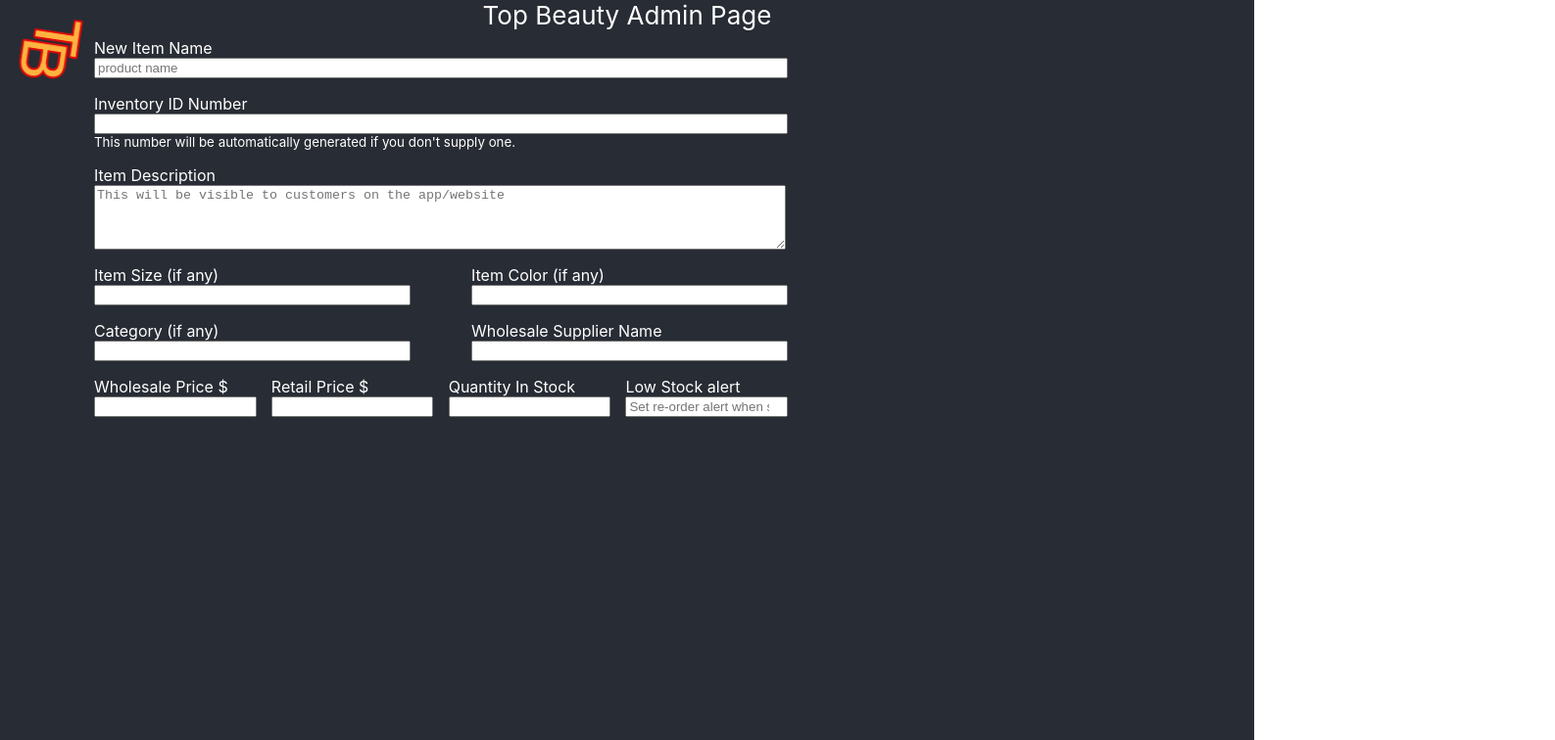
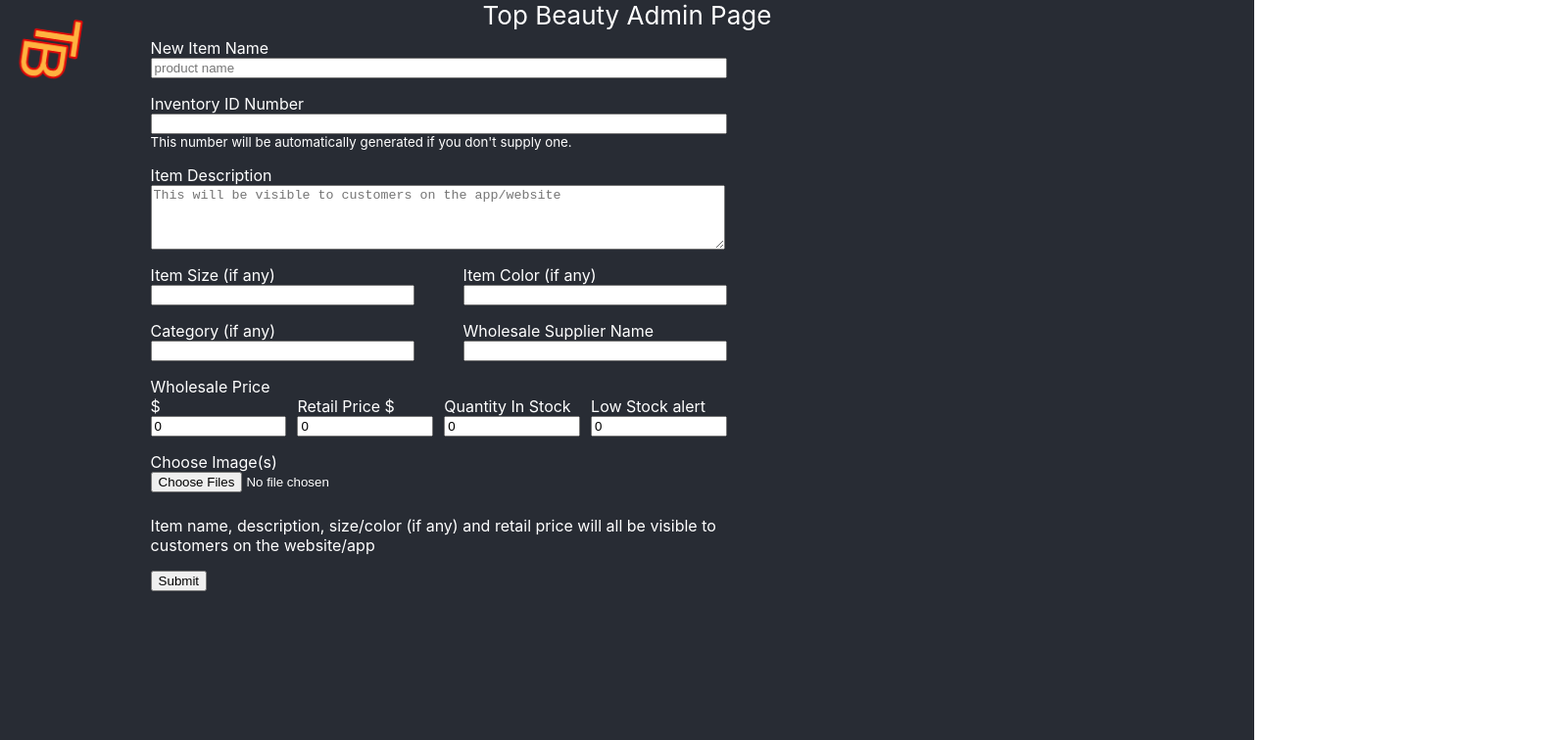
Before and after one commit to scottrollan/top-beauty-admin, a React (Create React App) app: page / in a window 1280 px wide. Shown: the top 756 px of the page at 98% size, 1587 px wide, since content can reach past the window. Built offline with nearby package versions, Linux system fonts and the light colour scheme.

Commit message:
finished all input fields on InventoryInput except for file upload, working on that

```diff
--- a/public/index.html
+++ b/public/index.html
@@ -24,7 +24,7 @@
       work correctly both with client-side routing and a non-root public URL.
       Learn how to configure a non-root public URL by running `npm run build`.
     -->
-    <title>React App</title>
+    <title>Top Beauty Inventory</title>
   </head>
   <body>
     <noscript>You need to enable JavaScript to run this app.</noscript>
--- a/src/components/InventoryInput.js
+++ b/src/components/InventoryInput.js
@@ -1,23 +1,62 @@
-import React from 'react';
-import { Form } from 'react-bootstrap';
+import React, { useState } from 'react';
+import { Form, Button } from 'react-bootstrap';
+import { uploadImage } from '../firestore/index';
+import { createRandomString } from '../functions/CreateRandomString';
 import styles from './InventoryInput.module.scss';
 
 export default function InventoryInput() {
+  const [newItem, setNewItem] = useState({
+    category: '',
+    images: [],
+    inventoryId: '',
+    itemName: '',
+    itemDescription: '',
+    itemSize: '',
+    itemColor: '',
+    lowStockAlert: 0,
+    quantityInStock: 0,
+    wholesalePrice: 0,
+    retailPrice: 0,
+    wholesaleSupplier: '',
+  });
+  const [newImage, setNewImage] = useState(null);
+
+  const changeValue = (key, value) => {
+    setNewItem({ ...newItem, [key]: value });
+  };
+
+  const addNewImage = (file) => {
+    const name = createRandomString(10);
+    uploadImage(file, name);
+    console.log(`Original file name: ${file.name}`);
+  };
+
+  const addNewItem = (event) => {
+    event.preventDefault();
+    console.log(newItem);
+  };
+
   return (
     <div className={styles.inventoryPage}>
-      <Form className={styles.form}>
+      <Form className={styles.form} onSubmit={addNewItem}>
         <Form.Group className={styles.formGroup1} controlId="itemName">
           <Form.Label>New Item Name</Form.Label>
           <Form.Control
             className={styles.textInput}
             required
             placeholder="product name"
+            value={newItem.itemName}
+            onChange={(e) => changeValue('itemName', e.target.value)}
           />
         </Form.Group>
         <Form.Group className={styles.formGroup1} controlId="inventoryId">
           <Form.Label>Inventory ID Number</Form.Label>
-          <Form.Control className={styles.textInput} />
-          <Form.Text>
+          <Form.Control
+            value={newItem.inventoryId}
+            onChange={(e) => changeValue('inventoryId', e.target.value)}
+            className={styles.textInput}
+          />
+          <Form.Text className={styles.formText}>
             This number will be automatically generated if you don't supply one.
           </Form.Text>
         </Form.Group>
@@ -28,43 +67,78 @@
             as="textarea"
             rows={4}
             placeholder="This will be visible to customers on the app/website"
+            value={newItem.itemDescription}
+            onChange={(e) => changeValue('itemDescription', e.target.value)}
           />
         </Form.Group>
         <div className={styles.formGroupWrapper}>
           <Form.Group className={styles.formGroup2} controlId="itemSize">
             <Form.Label>Item Size (if any)</Form.Label>
-            <Form.Control className={styles.textInput} />
+            <Form.Control
+              className={styles.textInput}
+              value={newItem.itemSize}
+              onChange={(e) => changeValue('itemSize', e.target.value)}
+            />
           </Form.Group>
           <Form.Group className={styles.formGroup2} controlId="itemColor">
             <Form.Label>Item Color (if any)</Form.Label>
-            <Form.Control className={styles.textInput} />
+            <Form.Control
+              value={newItem.itemColor}
+              onChange={(e) => changeValue('itemColor', e.target.value)}
+              className={styles.textInput}
+            />
           </Form.Group>
         </div>
         <div className={styles.formGroupWrapper}>
           <Form.Group className={styles.formGroup2} controlId="category">
             <Form.Label>Category (if any)</Form.Label>
-            <Form.Control className={styles.textInput} />
+            <Form.Control
+              value={newItem.category}
+              onChange={(e) => changeValue('category', e.target.value)}
+              className={styles.textInput}
+            />
           </Form.Group>
           <Form.Group
             className={styles.formGroup2}
             controlId="wholesaleSupplier"
           >
             <Form.Label>Wholesale Supplier Name</Form.Label>
-            <Form.Control className={styles.textInput} />
+            <Form.Control
+              value={newItem.wholesaleSupplier}
+              onChange={(e) => changeValue('wholesaleSupplier', e.target.value)}
+              className={styles.textInput}
+            />
           </Form.Group>
         </div>
         <div className={styles.formGroupWrapper}>
           <Form.Group className={styles.formGroup4} controlId="wholesalePrice">
             <Form.Label>Wholesale Price $</Form.Label>
-            <Form.Control className={styles.textInput} type="number" />
+            <Form.Control
+              className={styles.textInput}
+              type="number"
+              step="0.01"
+              value={newItem.wholesalePrice}
+              onChange={(e) => changeValue('wholesalePrice', e.target.value)}
+            />
           </Form.Group>
           <Form.Group className={styles.formGroup4} controlId="retailPrice">
             <Form.Label>Retail Price $</Form.Label>
-            <Form.Control className={styles.textInput} type="number" />
+            <Form.Control
+              className={styles.textInput}
+              type="number"
+              step="0.01"
+              value={newItem.retailPrice}
+              onChange={(e) => changeValue('retailPrice', e.target.value)}
+            />
           </Form.Group>
           <Form.Group className={styles.formGroup4} controlId="quantityInStock">
             <Form.Label>Quantity In Stock</Form.Label>
-            <Form.Control className={styles.textInput} type="number" />
+            <Form.Control
+              className={styles.textInput}
+              type="number"
+              value={newItem.quantityInStock}
+              onChange={(e) => changeValue('quantityInStock', e.target.value)}
+            />
           </Form.Group>
           <Form.Group className={styles.formGroup4} controlId="lowStockAlert">
             <Form.Label>Low Stock alert</Form.Label>
@@ -72,9 +146,26 @@
               className={styles.textInput}
               placeholder="Set re-order alert when stock goes down to this number"
               type="number"
+              value={newItem.lowStockAlert}
+              onChange={(e) => changeValue('lowStockAlert', e.target.value)}
             />
           </Form.Group>
         </div>
+        <Form.Group className={styles.formGroup1} controlId="images">
+          <Form.Label>Choose Image(s)</Form.Label>
+          <Form.Control
+            type="file"
+            multiple
+            onChange={(e) => addNewImage(e.target.files[0])}
+          />
+        </Form.Group>
+        <p className={styles.formGroupWrapper}>
+          Item name, description, size/color (if any) and retail price will all
+          be visible to customers on the website/app
+        </p>
+        <Button variant="primary" type="submit">
+          Submit
+        </Button>
       </Form>
     </div>
   );
--- a/src/components/InventoryInput.module.scss
+++ b/src/components/InventoryInput.module.scss
@@ -1,9 +1,18 @@
+$whole-line: 580px;
+$half-line: 290xpx;
+
 .inventoryPage {
   display: flex;
   width: 100%;
   height: 100%;
   color: white;
-  padding: 0 6rem;
+  padding: 0 12vw;
+  @media screen and (max-width: 700px) {
+    font-size: 4vw;
+    .formText {
+      font-size: 2.5vw;
+    }
+  }
 }
 
 .form {
@@ -20,8 +29,8 @@
   flex-direction: column;
   margin: 0.5rem 0;
   width: 70%;
-  min-width: 400px;
-  max-width: 700px;
+  min-width: $half-line;
+  max-width: $whole-line;
 }
 
 .textInput {
@@ -31,17 +40,18 @@
   display: flex;
   flex-direction: row;
   justify-content: space-between;
-  width: 100%;
-  min-width: 400px;
-  max-width: 700px;
+  align-items: flex-end;
+  width: 70%;
+  min-width: $half-line;
+  max-width: $whole-line;
 }
 .formGroup2 {
   display: flex;
   flex-direction: column;
   width: 45%;
   margin: 0.5rem 0;
-  min-width: 200px;
-  max-width: 350px;
+  min-width: 0px;
+  max-width: $half-line;
 }
 
 .formGroup4 {
@@ -49,6 +59,5 @@
   flex-direction: column;
   width: 22.5%;
   margin: 0.5rem 0;
-  min-width: 100px;
-  max-width: 1750px;
+  max-width: $whole-line;
 }
--- a/src/firestore/index.js
+++ b/src/firestore/index.js
@@ -1,5 +1,6 @@
 import { initializeApp } from 'firebase/app';
 import { getFirestore, collection, getDocs } from 'firebase/firestore';
+import { getStorage, ref, uploadBytes } from 'firebase/storage';
 
 const firebaseApp = initializeApp({
   apiKey: 'AIzaSyBvy8d4VGvdvghWrpvbI_v-_Xan9ur2Nh0',
@@ -11,8 +12,18 @@
 });
 
 const firestore = getFirestore();
+const storage = getStorage();
 
-export const getAllInventory = async () => {
+//Storage references//
+const imagesRef = ref(storage, 'images');
+
+export const uploadImage = (file, name) => {
+  uploadBytes(imagesRef, file).then((snapshot) => {
+    console.log(`${name} ------- ${JSON.stringify(snapshot)}`);
+  });
+};
+
+export const addInventoryItem = async () => {
   let items = [];
   const querySnapshot = await getDocs(collection(firestore, 'inventory-items'));
   querySnapshot.forEach((item) => {
--- /dev/null
+++ b/src/functions/CreateRandomString.js
@@ -0,0 +1,11 @@
+export const createRandomString = (length) => {
+  let randomStr = ''; //prepare a new element in the original thread's ref array
+  const characters =
+    'ABCDEFGHIJKLMNOPQRSTUVWXYZabcdefghijklmnopqrstuvwxyz0123456789';
+  for (let i = 0; i < length; i++) {
+    randomStr += characters.charAt(
+      Math.floor(Math.random() * characters.length)
+    );
+  }
+  return randomStr;
+};
```
